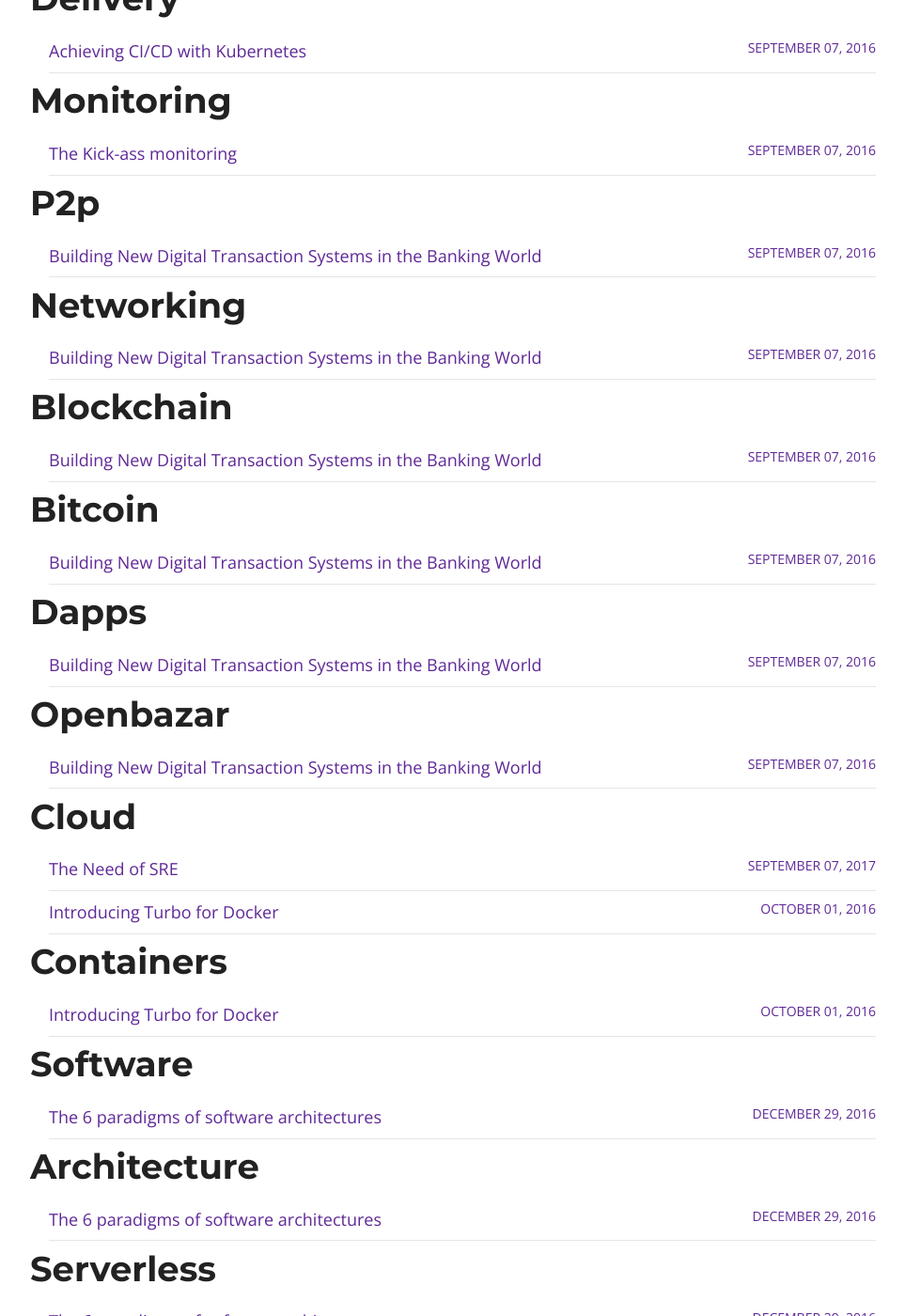
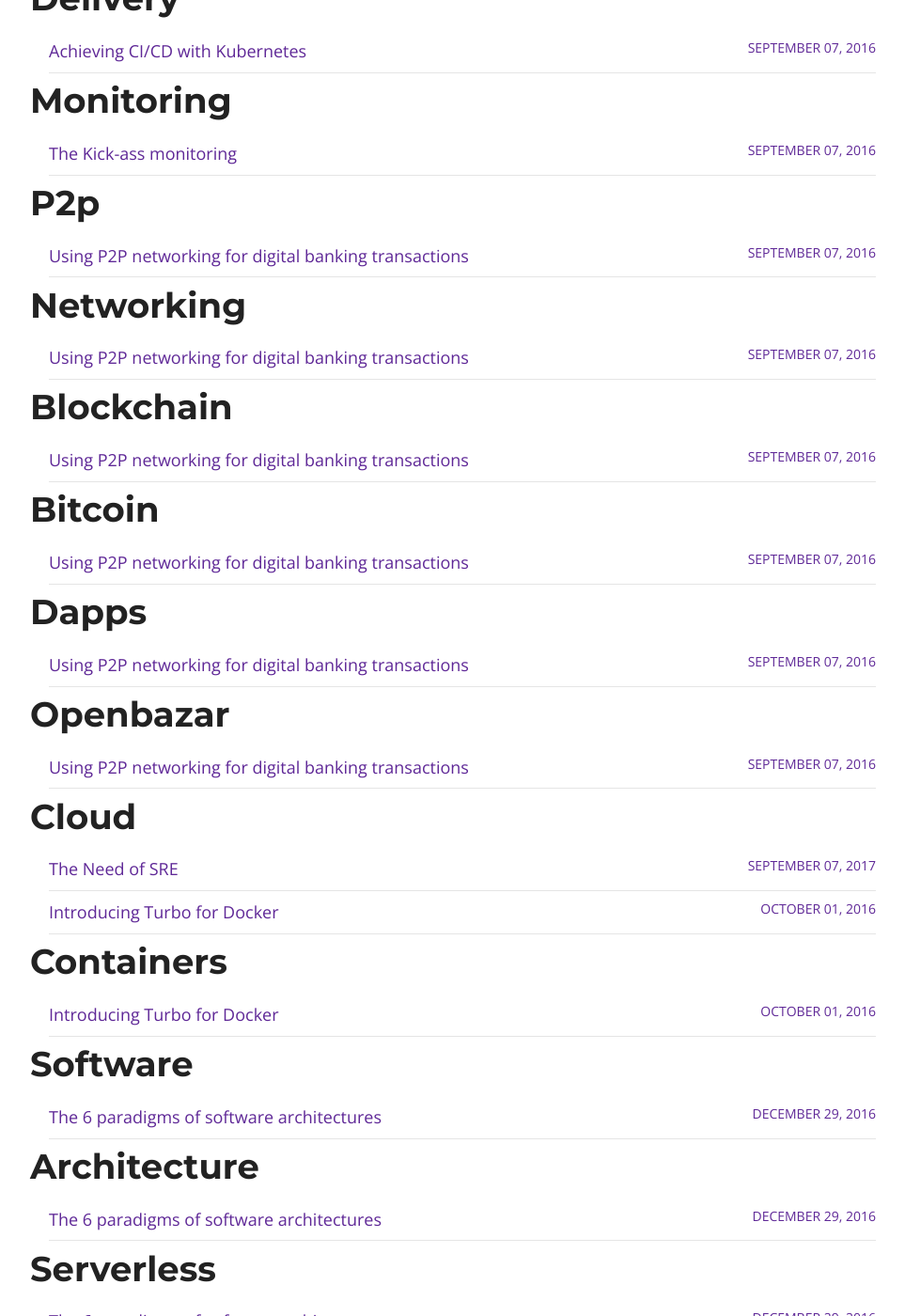
Before and after one commit to ramit05/myblog, a Jekyll site: the page built from tags.html, in a window 1280 px wide and 1400 px high, scrolled down 2164 px. Shown: the whole window at 94% size, without its empty margins (158-1121 px from the left). Built offline with Jekyll 4.4.1, drawn with Linux system fonts in a browser that asks for light colours; nearby versions of some CDN libraries; some of the changed lines change nothing that is shown.

Commit message:
Update 2016-24-12-banking-world.md

`````diff
--- a/_posts/2016-24-12-banking-world.md
+++ b/_posts/2016-24-12-banking-world.md
@@ -1,21 +1,15 @@
 ---
 layout: post
-title: "Building New Digital Transaction Systems in the Banking World"
+title: "Using P2P networking for digital banking transactions"
 date: 2016-09-07
 author: Ramit Surana
 tags: P2P Networking BlockChain Bitcoin Dapps OpenBazar
-excerpt: "Using P2P networking for digital banking transactions"
+excerpt: "Building modern day digital transaction systems"
 ---
 
-Today's the internet is almost everything.But making things fast,secure and .For banks the perfect term would be micro-payments.Doing this type of payments requires a completely new transformation for the banks.This gives the open space for a new term called as FinTech or Financial Technology.We will be discussing more and more such terms in the below post.So hope you guys enjoy it !
+Today's the internet is almost everything.But making things fast,secure and for banks, the perfect term would be micro-payments.Doing this type of payments requires a completely new transformation for the banks.This gives the open space for a new term called as FinTech or Financial Technology.We will be discussing more and more such terms in the below post.So hope you guys enjoy it !
 
-**If you are a developer or techie who is only interested in the technology please just scroll throught the starting part and get started with [Using Epheream]().Although I do recommend you to take the time out and read the post from starting till the end.I think you will love it !**
-
-[Bigchaindb]
-[Avaledger]
-[SunExchange]
-
-First things first,I would like to wish all my dear readers a Merry Christmas and Happy New Year 2017.Today everthing is on the internet.We all are going through a completely new era of transformation.With major countries such as India pushing efforts towards a cashless economy,it has become important for the banks to develop new methods and techniques for helping large quantity of customers go cashless easily.
+Today everthing is on the internet.We all are going through a completely new era of transformation.With major countries such as India pushing efforts towards a cashless economy,it has become important for the banks to develop new methods and techniques for helping large quantity of customers go cashless easily.
 
 ## What is Digital Currency ?
 
@@ -25,23 +19,23 @@
 
 Here is a diagram depicting what actually happens when anyone transfers or receives a certain amount to/from another bank account
 
-
+![bankops-1](https://cloud.githubusercontent.com/assets/8342133/21854458/d0e20348-d840-11e6-9b9f-0f445a2a9ed1.png)
 
 It is simple as you can see above that a third party is duly innvolved whenever a transaction is happening.This third party can be VISA,Paypal,Rupay etc. The third party acts a intermediary between transactions happening and also helping in making it secure.THe Https certificate is used everywhere and everything is duly encrypted.Also the whole transaction system occours over a different port such as 401.
 
 ## The problem for banks
 
-I think,the real problem that lies for the banks is that with a lot of customers around the globe it is impossible for the banks to just deal with one third party client such as Paypal or Visa in every possible cases.It needs to make sure that wherever the bank provides it services it has a proper third party client for the same.Recently there have been a lot of newcomers in this domain such as Rupay and .The banks pay a huge amount of money for the services that these third party clients provide.
-
-Recently I heard one of the fierce demands by Barclays customers in demand for the Apple Pay system.The customers demanded that they wanted the apple pay system for there accounts.Barclay duly insisted that it has it's own system in place which works just fine.But the customers went over twitter and experessed there anger for the same.Later for the same barclays forcibly made the deal with Apple pay which costed them a huge amount of money.But Happy news for customers !! Hoorah !!
+I think,the real problem that lies for the banks is that with a lot of customers around the globe it is impossible for the banks to just deal with one third party client such as Paypal or Visa in every possible case.It needs to make sure that wherever the bank provides it services it has a proper third party client for the same.Recently there have been a lot of newcomers in this domain such as Rupay and .The banks pay a huge amount of money for the services that these third party clients provide.
 
 ## What is Bitcoin ?
 
-Bitcoin is a small yet powerful concept for the same.It was first introduced by Mashimoto in 2009.(Atleast that's what appears on the research paper that has been published) In reality the founders of Bitcoin are still unknown.There have been several claims ans stuff but it's hard to say anything for sure.It uses the P2P protocol for transferring and receving money.It is highly secure so it's hard enough for people to crack it.One of the main features of the Bitcoin is that there is no reqirement for any third party for transferring the bitcoins from one place to another.This makes it tough for people to maintain a trust over it.In simple words,bitcoin is simple P2P networking with no governments and banks in between.
+Bitcoin is a small yet powerful concept for the same.It was first introduced by Mashimoto in 2009.(Atleast that's what appears on the research paper that has been published) In reality the founders of Bitcoin are still unknown.There have been several claims ans stuff but it's hard to say anything for sure.It uses the P2P protocol for transferring and receving money.It is SHA-256 encrypted so it's hard enough for people to crack it.One of the main features of the Bitcoin is that there is no reqirement for any third party for transferring the bitcoins from one place to another.This makes it tough for people to maintain a trust over it.In simple words,bitcoin is simple P2P networking with no governments and banks in between.
 
 ## How does Bitcoin actually work ?
 
-If you already thrilled by the idea of Bitcoin and are thinking of buying some.Trust me and do not buy it.In the past the usage of bitcoins have been done by terroists for the same and **I personally advise you to not follow that track**.So the big question still remains unanswered,how does it work ? Well for starters it's simple.The image below shares the exact picture of how bitcoin system works:
+If you already thrilled by the idea of Bitcoin and are thinking of buying some.Trust me and do not buy it.In the past the usage of bitcoins have been done by terroists for the same.So the big question still remains unanswered,how does it work ? Well for starters it's simple.The image below shares the exact picture of how bitcoin system works:
+
+![how-bitcoin-works-1](https://cloud.githubusercontent.com/assets/8342133/21854763/028cc63e-d842-11e6-84eb-edf6abc4742f.png)
 
 
 Actually Bitcoin is one of the implementations of Blockchain.It works by adopting the blockchain methodology
@@ -50,15 +44,44 @@
 
 Blockchain is a series of networks built using a variety of different computers and packets.The transfer of bitcoins is done through the same.Blockchain depends on a variety of different stuff.It is important for banks to ensure that these stuff can be easily be easily focussed and maintained with time due to legal duties they are bound to:
 
-* [Smart Assessts]
-* [Public Ledgers]
-* [Private Ledgers]
+* Smart Assessts
+* Public Ledgers
+* Private Ledgers
 
-## Using Epheram
+and more....
 
-To tell you the truth all of this stuff is highly financial and as a techie guy myself.It is highly uncommon that I would innvolve myself into something like that.The reason that this has been of huge interest to me is the software/technology part using which it has been built.The Epheream is a cool new open source platform for using blockchain in real time scenarios.It helps us unlock new transactions that can take place using the Bloackchain concept.Its written in [Go](https://golang.org).Awesome ! It is easy to use and various apps could be built for the same on top of it.Below here I am showing you a small example of one of the apps that I have been building on top of it.
+![bitcoin-infographic_5029189c9cbaf](https://cloud.githubusercontent.com/assets/8342133/21854648/88f0435a-d841-11e6-8935-d7d5b67eb0ea.jpg)
+
+
+## Using Epehream
+
+The Epheream is a cool new open source platform for using blockchain in real time scenarios.It helps us unlock new transactions that can take place using the Bloackchain concept.Its written in [Go](https://golang.org).Awesome ! It is easy to use and various apps could be built for the same on top of it.Below here I am showing you a small example of one of the apps that I have been building on top of it.
 
 Download the latest package for your os from [Ethereum Releases](https://github.com/ethereum/mist/releases)
+
+````
+$ sudo apt-get install software-properties-common
+````
+
+````
+$ sudo add-apt-repository -y ethereum/ethereum
+````
+
+````
+$ sudo apt-get update
+````
+
+````
+$ sudo apt-get install etherum
+````
+
+````
+$ sudo geth console
+````
+
+## Using Mist Browser
+
+Download the Debian file of mist browser from Download page.
 
 ## Building Dapps
 
@@ -78,18 +101,16 @@
 
 Initialize the ipfs using:
 
-
+````
 $ ipfs init
-
-
-
+````
 ![ipfs-init](https://cloud.githubusercontent.com/assets/8342133/21089799/0aa57d82-c061-11e6-8e06-23da0c5d1b8c.png)
 
 Note your ipfs hash,and try showing the output using cat:
 
-
-$ ipfs
-
+````
+$ ipfs cat ($Hash)
+````
 
 ![ipfs-cat](https://cloud.githubusercontent.com/assets/8342133/21089935/4159eba0-c062-11e6-9961-f29e04797469.png)
 
@@ -103,4 +124,4 @@
 
 ## Conclusion
 
-Banks are fun.No seriously :).It has been a real fun time for me to explore such unique stuff that has been changing the way we live and how the future ahead might be.The advancements in the payment techniques are awesome and I have high hopes that with time these might get better.Being a techie who got to explore this aspect of the tech has been a amazing experience for me.Hope you guys enjoyed the post and please share your side of the views in the comments too.Have a happy day !
+Banks are fun.No seriously :).It has been a real fun time for me to explore such unique stuff that has been changing the way we live and how the future ahead might be.The advancements in the payment techniques are awesome and I have high hopes that with time these might get better.Hope you guys enjoyed the post and please share your side of the views in the comments too.Have a happy day !
`````
